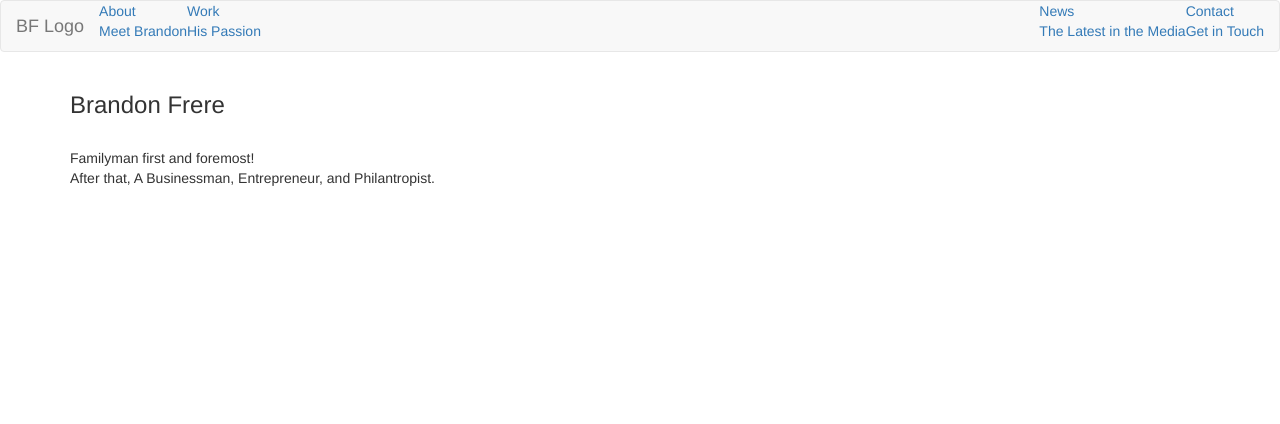
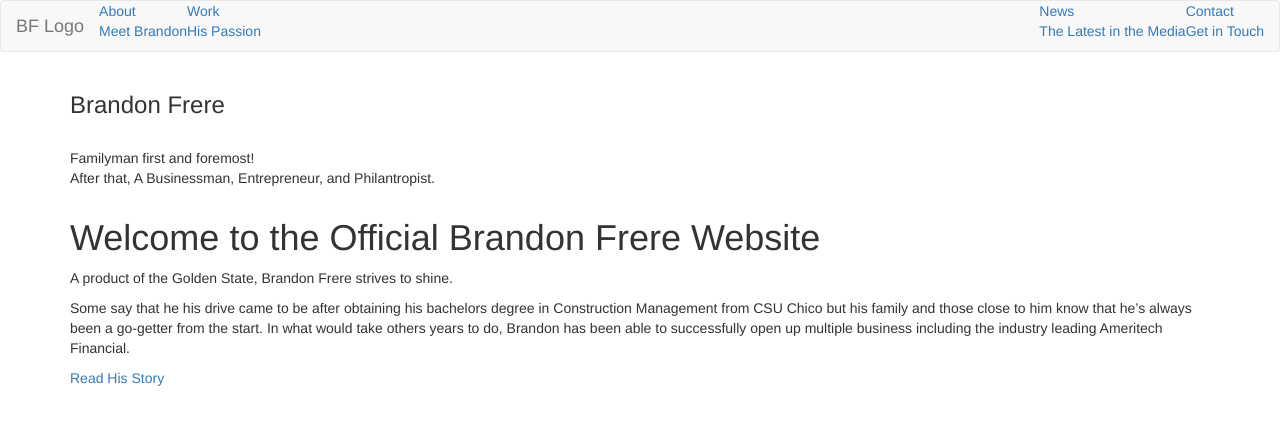
Before and after one commit to TheMartinUriarte/brandonFrereWebsite, a plain HTML site: page index.html in a window 1280 px wide. Drawn offline with nearby package versions, Linux system fonts and the light colour scheme.

Commit message:
Body Main Div bf-intro-bio. Creation of the page intro template to be used on almost every page

```diff
--- a/index.html
+++ b/index.html
@@ -119,5 +119,15 @@
       </div>
     </div>
 
+    <main>
+      <div class="container bf-intro-bio">
+        <h1>Welcome to the Official Brandon Frere Website</h1>
+        <p>A product of the Golden State, Brandon Frere strives to shine.</p>
+        <p>Some say that he his drive came to be after obtaining his bachelors degree in Construction Management from CSU Chico but his family and those close to him know that he’s always been a go-getter from the start. In what would take others years to do, Brandon has been able to successfully open up multiple business including the industry leading Ameritech Financial.</p>
+        <p>
+          <a href="#" class="golden-link">Read His Story</a>
+        </p>
+      </div>
+
   </body>
 </html>
```
